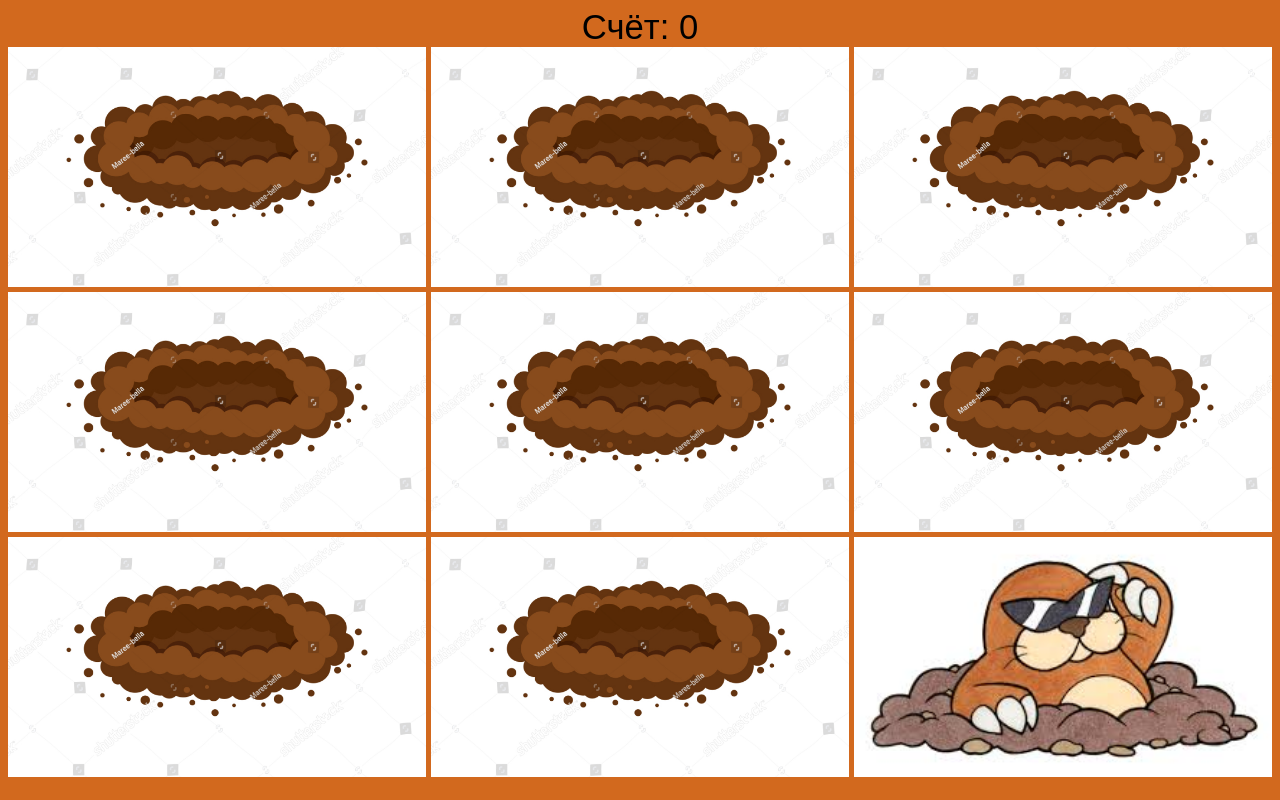
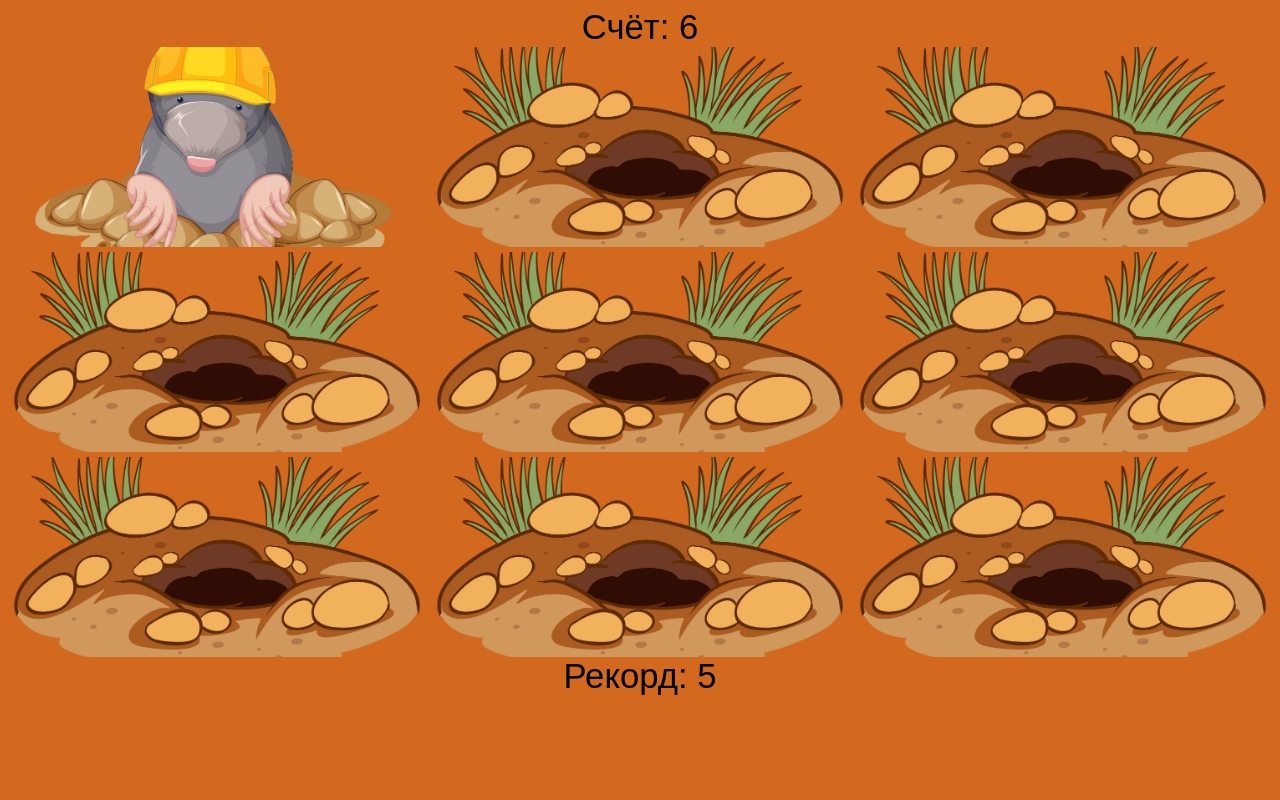
Before and after one commit to Zknos777/uchyobka, a plain HTML site: page Mole/index.html in a window 1280 px wide. Drawn offline with Linux system fonts and the light colour scheme.

Commit message:
Add files via upload

```diff
--- a/Mole/index.html
+++ b/Mole/index.html
@@ -8,7 +8,7 @@
 </head>
 
 <body>
-    <div id="counter">Счёт: 0</div>
+    <div id="counter">Счёт: 10</div>
     <div id="mainContainer">
         <div class="block1"></div>
         <div class="block1"></div>
@@ -21,24 +21,68 @@
         <div class="block1"></div>
         <div class="block1"></div>
         <div class="block1"></div>
+
     </div>
+    <div id="record">0000001</div>
+
+
+
     <script>
+        var recordDiv = document.getElementById("record");
+        var recordValue = localStorage.getItem("recordValue");
+        console.log(recordValue);
+        if (recordValue === null) {
+            localStorage.setItem("recordValue", 0);
+            recordDiv.innerText = "Рекорд: 0";
+        }
+        recordValue = localStorage.getItem("recordValue");
+        recordDiv.innerText = "Рекорд: " + recordValue;
+
         function hitTheMole() {
-            const blocks = document.getElementsByClassName("block1");
+            var recordDiv = document.getElementById("record");
+            var recordValue = localStorage.getItem("recordValue");
+            var blocks = document.getElementsByClassName("block1");
+            var counter = document.getElementById("counter");
+            var counterInt = counter.innerText.split(': ');
+            if (parseInt(counterInt[1]) == 0) {
+                    clearInterval(funcTimer);
+                }
+                for (i = 0; i < 9; i++) {
+                    if (blocks[i].style.backgroundImage === 'url("mole.png")') {
+                        if (parseInt(counterInt[1]) > 0) {
+                            counter.innerText = "Счёт: " + (parseInt(counterInt[1]) - 1);
+                        }
+
+                    }
+                    console.log(blocks[i].style.backgroundImage);
+                    blocks[i].style.backgroundImage = "url('hole.png')";
+                }
                 const rnd = Math.floor(Math.random() * 9);
 
-            const counter = document.getElementById("counter");
-            //counter.innerText = 123;
 
-            console.log(blocks[rnd]);
 
-            blocks[rnd].style.backgroundImage = "url('mole.jpg')";
-            blocks[rnd].addEventListener("mouseover", () => {counter.innerText = 123});
+
+                blocks[rnd].style.backgroundImage = "url('mole.png')"; blocks[rnd].addEventListener("click", () => {
+                    counter.innerText = "Счёт: " + (parseInt(counterInt[1]) + 1);
+                    blocks[rnd].style.backgroundImage = "url('hole.png')";
+                });
+
+                if (recordValue < parseInt(counterInt[1])) {
+                    localStorage.setItem("recordValue", (parseInt(recordValue) + 1));
+                    recordDiv.innerText = "Рекорд: " + (parseInt(recordValue) + 1);
+                    console.log("suda1")
+                }
+
+                if (recordValue === null) {
+                    localStorage.setItem("recordValue", 0);
+                    recordDiv.innerText = "Рекорд: 0";
+                    console.log("suda2")
+                }
 
             }
+            const funcTimer = setInterval(hitTheMole, 1000);
 
+    </script>
+</body>
 
-        hitTheMole();
-        console.log(123);
-    </script>
-</body></html>
+</html>
--- a/Mole/styles.css
+++ b/Mole/styles.css
@@ -1,5 +1,9 @@
 body {
     background-color: chocolate;
+    display: flex;
+    flex-direction: column;
+    align-items: center;
+
 
 }
 
@@ -11,10 +15,11 @@ body {
 
 #mainContainer {
     gap: 5px;
-     height: 40vh;
+//    height: 100vh;
     align-content: bottom;
     text-align: center;
     display: grid;
+
     grid-template-columns: repeat(3, 1fr);
     width: 100%;
     text-align: center;
@@ -23,13 +28,22 @@ body {
 }
 
 .block1 {
-    background-image: url("hole.jpg");
+    background-image: url("hole.png");
     display: flex;
     width: 100%;
     background-position: center;
     text-align: center;
     justify-content: center;
     align-items: center;
-    height: 30vh;
+    height: 25vh;
     background-size: cover;
 }
+
+#record {
+
+    text-align: center;
+    font-family: fantasy;
+    font-size: 26pt;
+
+
+}
```
Also changed, not shown: Mole/hole.png (added), Mole/mole.png (added), Mole/mole1.jpg (added). Lines whose indentation alone changed are shown as unchanged.
